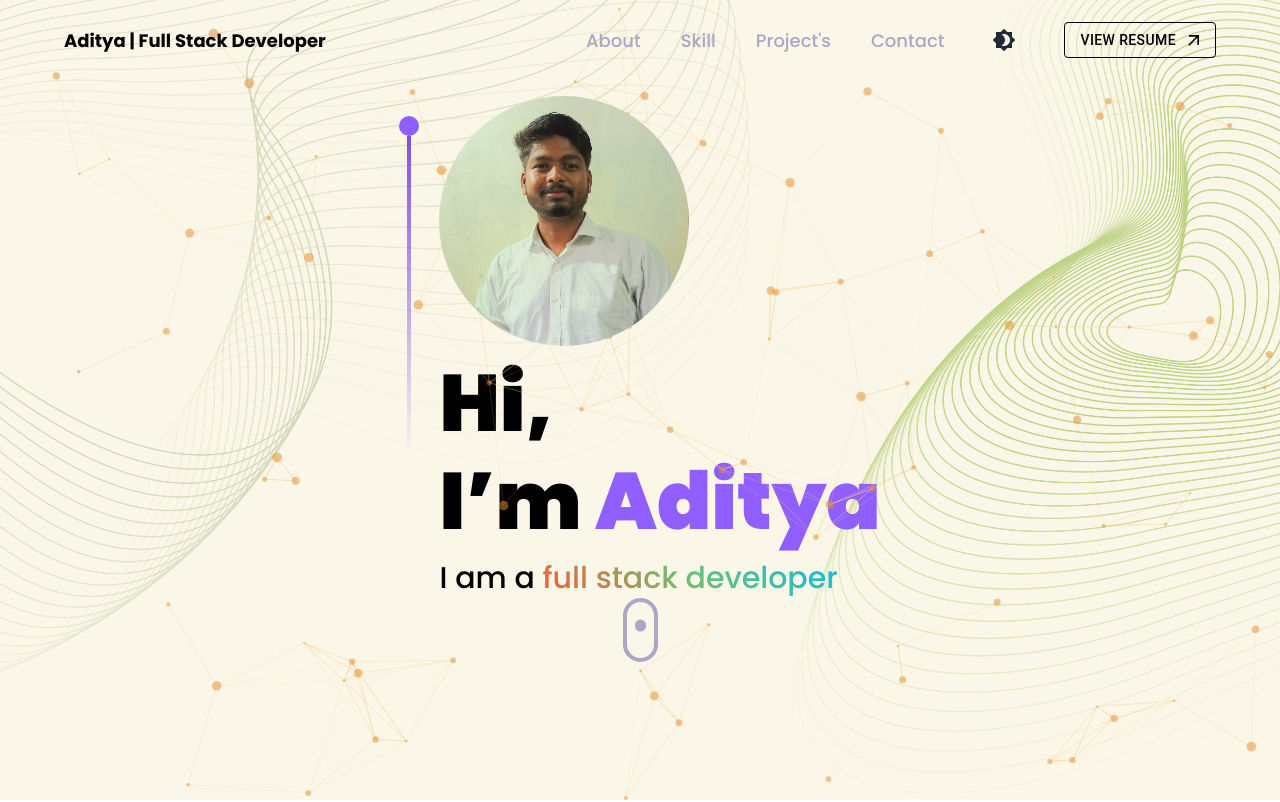
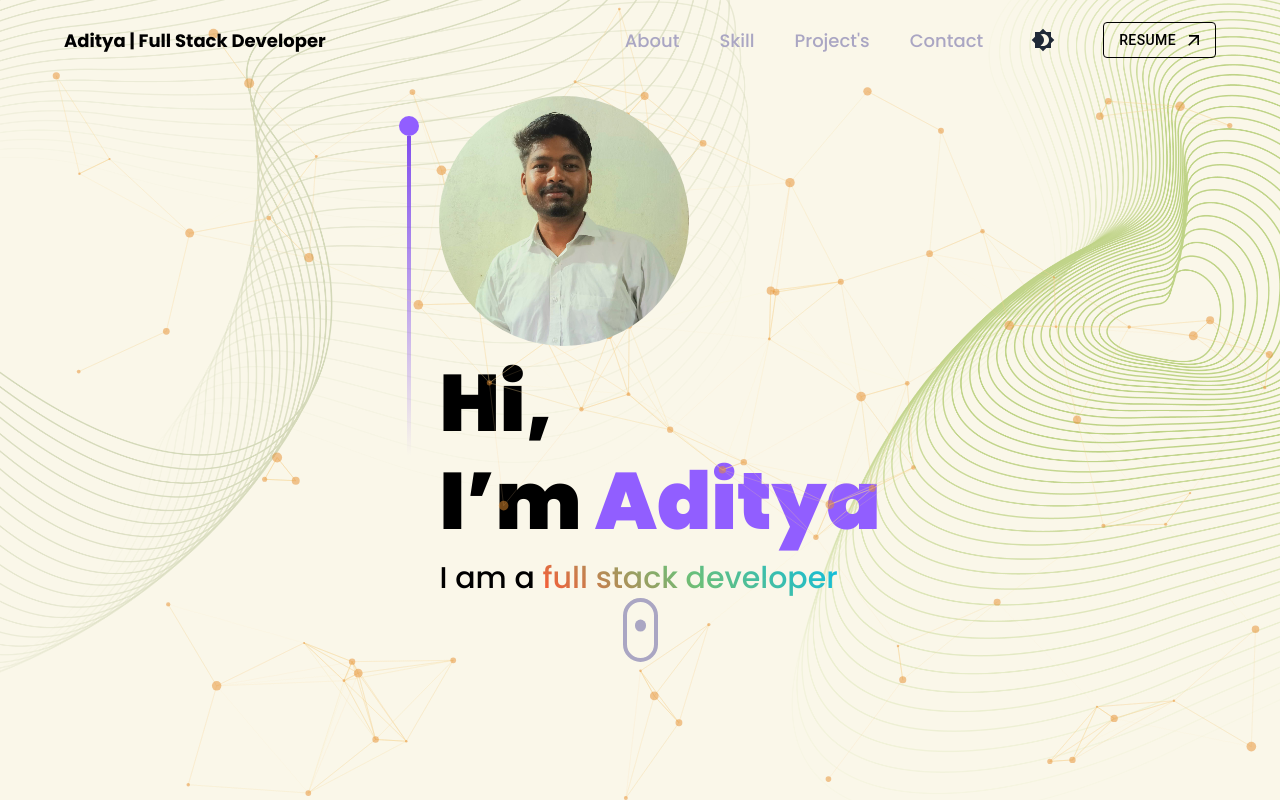
Before and after one commit to adityakachade/MyPortfolio, a React (Create React App) app: page / in a window 1280 px wide. Shown: the top 802 px of the page. Built offline with nearby package versions, Linux system fonts and the light colour scheme.

Commit message:
Profile update

```diff
--- a/src/components/Navbar.jsx
+++ b/src/components/Navbar.jsx
@@ -71,7 +71,7 @@ const Navbar = () => {
               endIcon={<ArrowOutward />}
               className="!border-black dark:!border-white !text-black dark:!text-white"
             >
-              View Resume
+             Resume
             </Button>
           </li>
         </ul>
```
